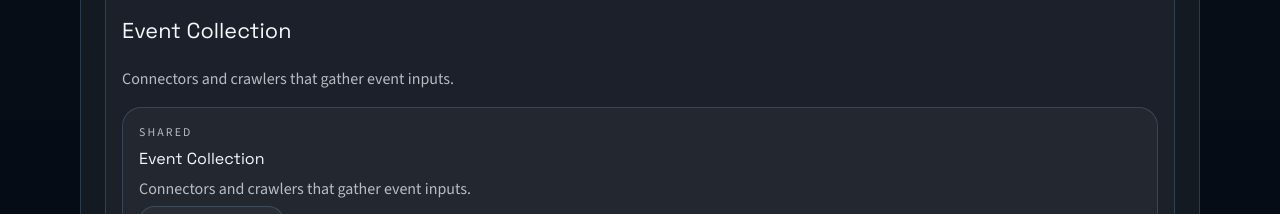
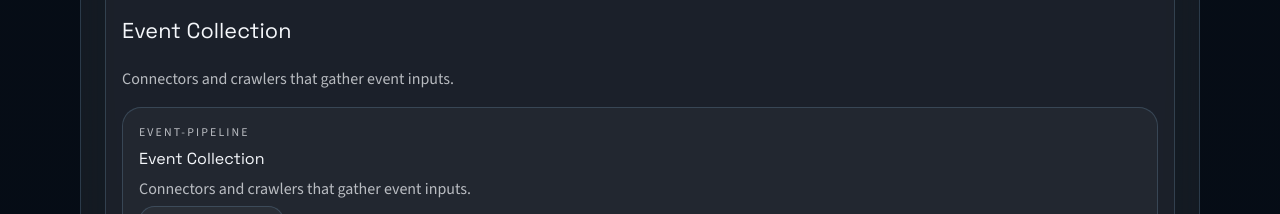
Before and after one commit to shinhan-card/card-event, a Next.js app in the folder presentation-site/: page /deep-dive in a window 1280 px wide. Shown: the part 5020-5234 px from the top of the page. Built offline with nearby package versions, Linux system fonts and the light colour scheme.

Commit message:
fix: label event lane module groups

```diff
--- a/presentation-site/content/module-map.ts
+++ b/presentation-site/content/module-map.ts
@@ -41,7 +41,7 @@ const apiSurfaceCluster = {
 } as const satisfies ModuleCluster;
 
 const eventCollectionCluster = {
-  key: "shared",
+  key: "event-pipeline",
   title: "Event Collection",
   summary: "Connectors and crawlers that gather event inputs.",
   files: ["modules/connectors/*"]
@@ -55,7 +55,7 @@ const eventPipelineCluster = {
 } as const satisfies ModuleCluster;
 
 const enrichmentCluster = {
-  key: "shared",
+  key: "event-pipeline",
   title: "Enrichment",
   summary: "Event enrichment, classification, and insights responsibilities.",
   files: ["modules/event_enrichment.py", "modules/classification.py", "modules/insights.py"]
```
Also changed, not shown: 1 other file (tests, documents, lock files or other folders).
